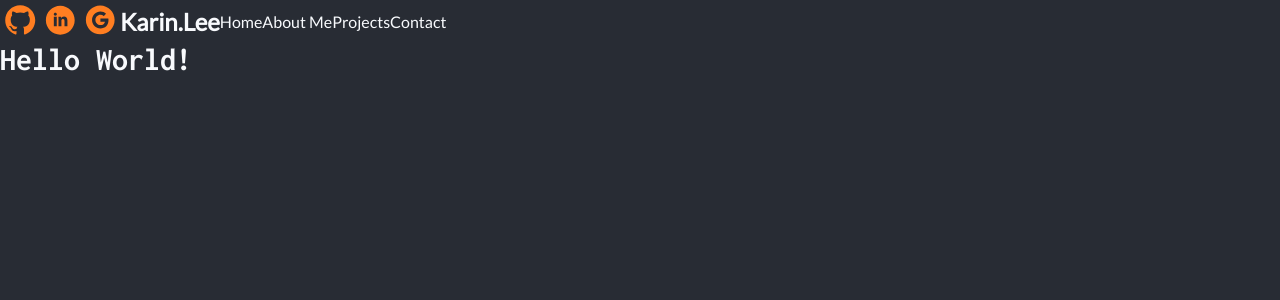
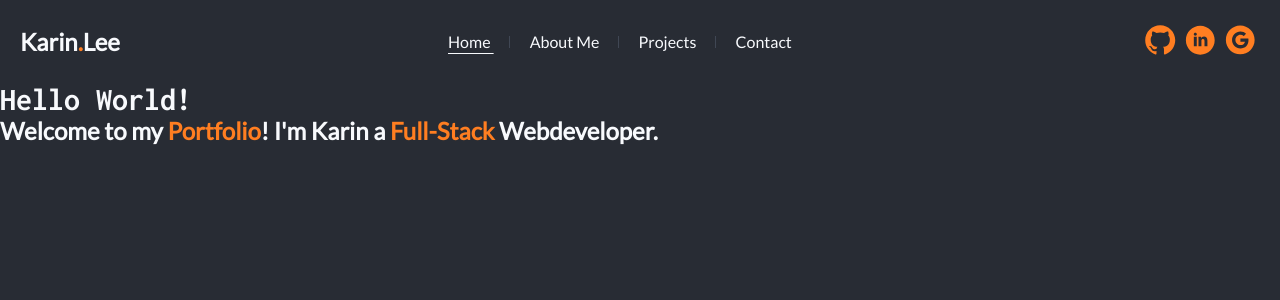
Before and after one commit to kleeblattdev/my_portfolio, a React (Vite) app: page / in a window 1280 px wide. Shown: the top 300 px of the page. Built offline with nearby package versions, Linux system fonts and the light colour scheme.

Commit message:
header prototype

```diff
--- a/src/App.scss
+++ b/src/App.scss
@@ -15,3 +15,7 @@ a{
     color: $white;
     text-decoration: none;
 }
+
+span{
+    color: $orange;
+}
--- a/src/assets/components/Header.jsx
+++ b/src/assets/components/Header.jsx
@@ -5,13 +5,14 @@ import './header.scss';
 const Header = () =>{
     return(
     <header>
+        <h2>Karin<span>.</span>Lee</h2>
+        <nav>
+        <NavLink to='/'>Home <span></span></NavLink>
+        <NavLink to='/about'>About Me <span></span></NavLink>
+        <NavLink to='/projects'>Projects <span></span></NavLink>
+        <NavLink to='contact'>Contact</NavLink>
+        </nav>
         <SocialMedia/>
-        <h2>Karin<span>.</span>Lee
-        </h2>
-        <NavLink to='/'>Home</NavLink>
-        <NavLink to='/about'>About Me</NavLink>
-        <NavLink to='/projects'>Projects</NavLink>
-        <NavLink to='contact'>Contact</NavLink>
     </header>)
     };
     export default Header;
--- a/src/assets/components/header.scss
+++ b/src/assets/components/header.scss
@@ -1,4 +1,22 @@
+@import '../../variables.scss';
+
 header{
     display: flex;
+    justify-content: space-between;
     align-items: center;
+    margin: 20px;
+    nav a{
+        margin-right: 20px;
+        span{
+            display: inline-block;
+            width: 1px;
+            height: 12px;
+            background-color: $grey;
+            margin-left: 15px;
+        }
+    }
+    .active{
+        text-decoration: underline;
+        text-underline-offset: 5px;
+    }
 }
--- a/src/assets/pages/Home.jsx
+++ b/src/assets/pages/Home.jsx
@@ -2,6 +2,7 @@ const Home = () =>{
 return(
 <main>
     <h1>Hello World!</h1>
+    <h2>Welcome to my <span>Portfolio</span>! I'm Karin a <span>Full-Stack</span> Webdeveloper.</h2>
 </main>)
 };
 export default Home;
```
